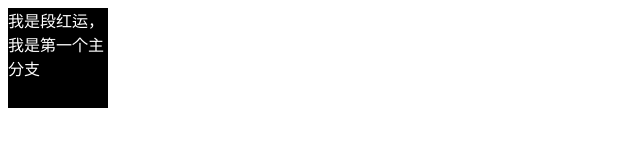
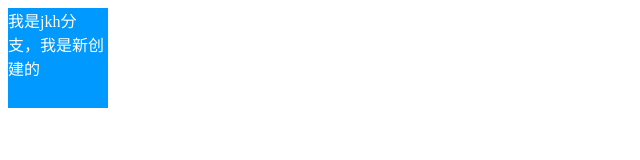
Before and after one commit to jiaokaihang/demo2, a plain HTML site: page index.html in a window 1280 px wide. Shown: the whole page, without its empty margins (0-640 px from the left). Drawn offline with Linux system fonts and the light colour scheme.

Commit message:
我是jkh分支

```diff
--- a/index.html
+++ b/index.html
@@ -9,14 +9,14 @@
         .one {
             width: 100px;
             height: 100px;
-            background: #000;
+            background: #09f;
             color: #fff;
         }
     </style>
 </head>
 
 <body>
-    <div class="one">我是段红运，我是第一个主分支</div>
+    <div class="one">我是jkh分支，我是新创建的</div>
 </body>
 
 </html>
```
